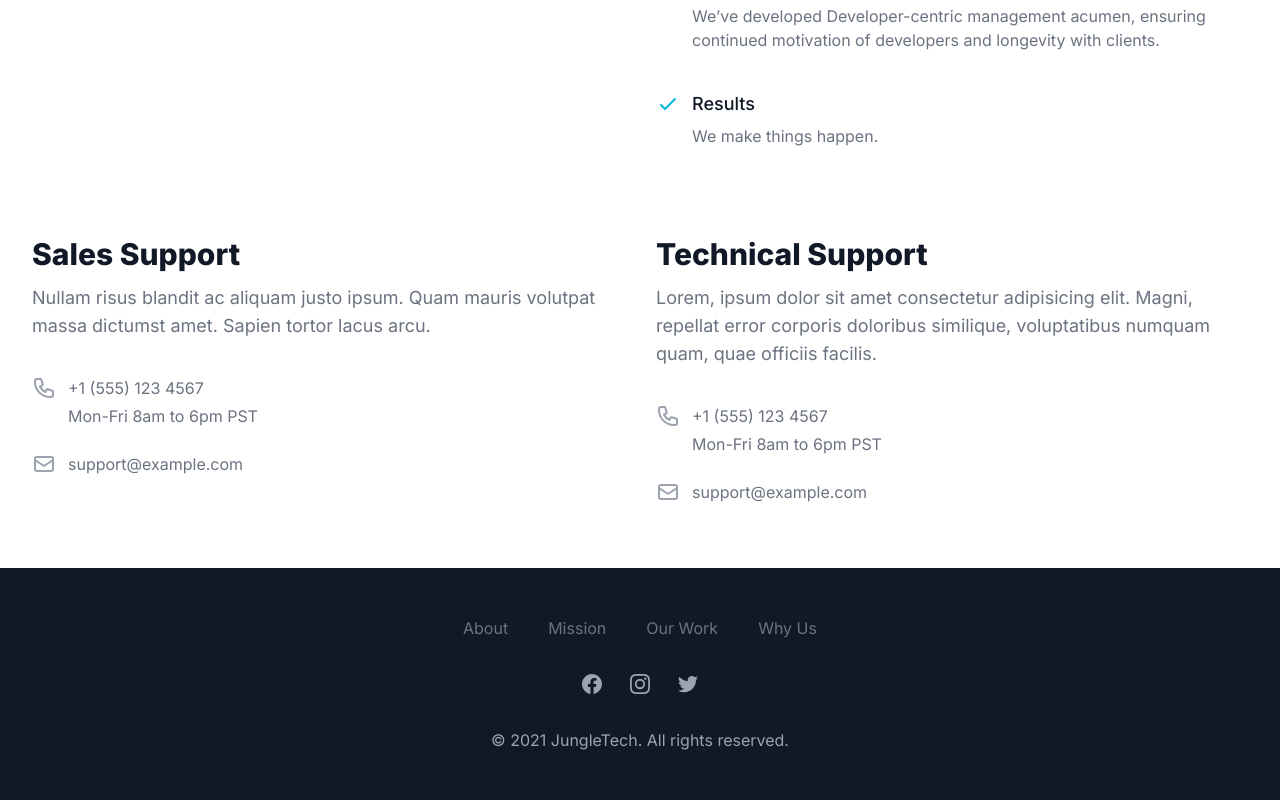
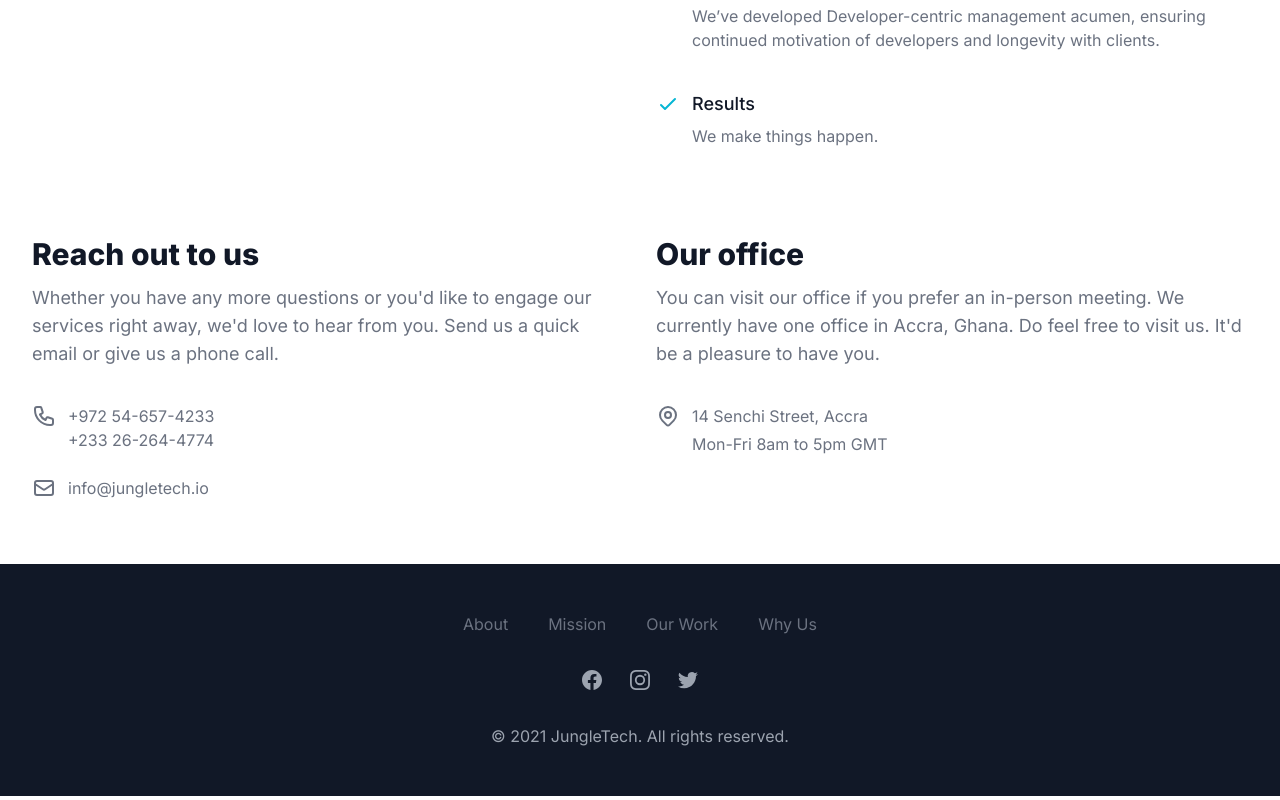
Before and after one commit to alfredasare/jungletech, a Next.js app: page / in a window 1280 px wide. Shown: the part 3328-4128 px from the top of the page. Built offline with nearby package versions, Linux system fonts and the light colour scheme.

Commit message:
Add initial contact section

```diff
--- a/components/contact/contact.tsx
+++ b/components/contact/contact.tsx
@@ -1,8 +1,6 @@
-import {
-	MailIcon,
-	PhoneIcon,
-	LocationMarkerIcon,
-} from '@heroicons/react/outline';
+import ContactColumn from './contactColumn';
+import EmailPhone from './emailPhone';
+import OfficeLocation from './officeLocation';
 
 const Contact = () => {
 	return (
@@ -10,83 +8,24 @@ const Contact = () => {
 			<div className='max-w-7xl mx-auto pt-8 pb-16 px-4 sm:pt-0 md:pt-16 sm:px-6 lg:px-8'>
 				<div className='max-w-lg mx-auto md:max-w-none md:grid md:grid-cols-2 md:gap-8'>
 					<div>
-						<h2 className='text-2xl font-extrabold text-gray-900 sm:text-3xl'>
-							Sales Support
-						</h2>
-						<div className='mt-3'>
-							<p className='text-lg text-gray-500'>
-								Nullam risus blandit ac aliquam justo ipsum.
-								Quam mauris volutpat massa dictumst amet. Sapien
-								tortor lacus arcu.
-							</p>
-						</div>
-						<div className='mt-9'>
-							<div className='flex'>
-								<div className='flex-shrink-0'>
-									<PhoneIcon
-										className='h-6 w-6 text-gray-400'
-										aria-hidden='true'
-									/>
-								</div>
-								<div className='ml-3 text-base text-gray-500'>
-									<p>+1 (555) 123 4567</p>
-									<p className='mt-1'>
-										Mon-Fri 8am to 6pm PST
-									</p>
-								</div>
-							</div>
-							<div className='mt-6 flex'>
-								<div className='flex-shrink-0'>
-									<MailIcon
-										className='h-6 w-6 text-gray-400'
-										aria-hidden='true'
-									/>
-								</div>
-								<div className='ml-3 text-base text-gray-500'>
-									<p>support@example.com</p>
-								</div>
-							</div>
-						</div>
+						<ContactColumn
+							heading='Reach out to us'
+							paragraph="Whether you have any more questions or you'd like to
+							engage our services right away, we'd love to hear from you.
+							Send us a quick email or give us a phone call."
+						>
+							<EmailPhone />
+						</ContactColumn>
 					</div>
 					<div className='mt-12 sm:mt-16 md:mt-0'>
-						<h2 className='text-2xl font-extrabold text-gray-900 sm:text-3xl'>
-							Technical Support
-						</h2>
-						<div className='mt-3'>
-							<p className='text-lg text-gray-500'>
-								Lorem, ipsum dolor sit amet consectetur
-								adipisicing elit. Magni, repellat error corporis
-								doloribus similique, voluptatibus numquam quam,
-								quae officiis facilis.
-							</p>
-						</div>
-						<div className='mt-9'>
-							<div className='flex'>
-								<div className='flex-shrink-0'>
-									<PhoneIcon
-										className='h-6 w-6 text-gray-400'
-										aria-hidden='true'
-									/>
-								</div>
-								<div className='ml-3 text-base text-gray-500'>
-									<p>+1 (555) 123 4567</p>
-									<p className='mt-1'>
-										Mon-Fri 8am to 6pm PST
-									</p>
-								</div>
-							</div>
-							<div className='mt-6 flex'>
-								<div className='flex-shrink-0'>
-									<MailIcon
-										className='h-6 w-6 text-gray-400'
-										aria-hidden='true'
-									/>
-								</div>
-								<div className='ml-3 text-base text-gray-500'>
-									<p>support@example.com</p>
-								</div>
-							</div>
-						</div>
+						<ContactColumn
+							heading='Our office'
+							paragraph="You can visit our office if you prefer an in-person meeting.
+							We currently have one office in Accra, Ghana. Do feel free to
+							visit us. It'd be a pleasure to have you."
+						>
+							<OfficeLocation />
+						</ContactColumn>
 					</div>
 				</div>
 			</div>
--- /dev/null
+++ b/components/contact/contactColumn.tsx
@@ -0,0 +1,22 @@
+import type { FC } from 'react';
+
+interface IProps {
+	heading: string;
+	paragraph: string;
+}
+
+const ContactColumn: FC<IProps> = ({ heading, paragraph, children }) => {
+	return (
+		<>
+			<h2 className='text-2xl font-extrabold text-gray-900 sm:text-3xl'>
+				{heading}
+			</h2>
+			<div className='mt-3'>
+				<p className='text-lg text-gray-500'>{paragraph}</p>
+			</div>
+			<div className='mt-9'>{children}</div>
+		</>
+	);
+};
+
+export default ContactColumn;
--- /dev/null
+++ b/components/contact/emailPhone.tsx
@@ -0,0 +1,47 @@
+import { MailIcon, PhoneIcon } from '@heroicons/react/outline';
+
+const EmailPhone = () => {
+	return (
+		<>
+			<div className='flex text-gray-500 hover:text-gray-700'>
+				<div className='flex-shrink-0'>
+					<PhoneIcon className='h-6 w-6' aria-hidden='true' />
+				</div>
+				<div className='ml-3 text-base'>
+					<a
+						className='hover:underline'
+						href='tel:+972 54-657-4233'
+						target='_blank'
+						rel='noreferrer'
+					>
+						<p>+972 54-657-4233</p>
+					</a>
+					<a
+						className='mt-1 hover:underline'
+						href='tel:+233262644774'
+						target='_blank'
+						rel='noreferrer'
+					>
+						<p>+233 26-264-4774</p>
+					</a>
+				</div>
+			</div>
+			<a
+				href='mailto:info@jungletech.io'
+				target='_blank'
+				rel='noreferrer'
+			>
+				<div className='mt-6 flex text-gray-500 hover:text-gray-700'>
+					<div className='flex-shrink-0'>
+						<MailIcon className='h-6 w-6' aria-hidden='true' />
+					</div>
+					<div className='ml-3 text-base'>
+						<p>info@jungletech.io</p>
+					</div>
+				</div>
+			</a>
+		</>
+	);
+};
+
+export default EmailPhone;
--- /dev/null
+++ b/components/contact/officeLocation.tsx
@@ -0,0 +1,26 @@
+import { LocationMarkerIcon } from '@heroicons/react/outline';
+
+const OfficeLocation = () => {
+	return (
+		<a
+			href='https://goo.gl/maps/m6Bu7B12gh5vyaQe9'
+			target='_blank'
+			rel='noreferrer'
+		>
+			<div className='flex text-gray-500 hover:text-gray-700'>
+				<div className='flex-shrink-0'>
+					<LocationMarkerIcon
+						className='h-6 w-6'
+						aria-hidden='true'
+					/>
+				</div>
+				<div className='ml-3 text-base'>
+					<p>14 Senchi Street, Accra</p>
+					<p className='mt-1'>Mon-Fri 8am to 5pm GMT</p>
+				</div>
+			</div>
+		</a>
+	);
+};
+
+export default OfficeLocation;
```
